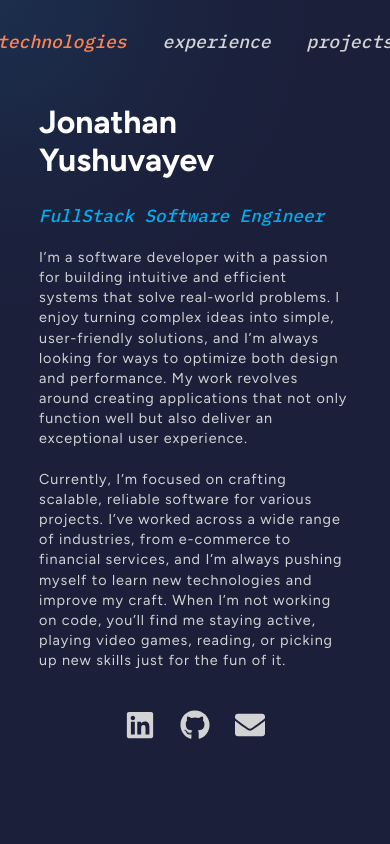
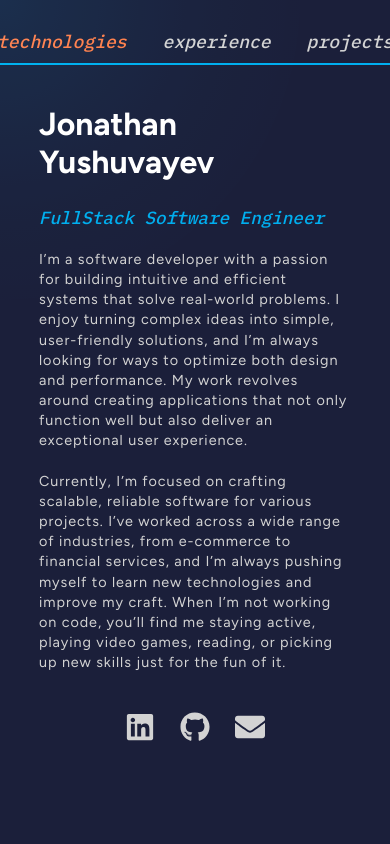
Before and after one commit to jyush98/my-portfolio, a React (Vite) app: page / in a window 390 px wide. Shown: the top 844 px of the page. Built offline with nearby package versions, Linux system fonts and the light colour scheme.

Commit message:
bottom border

```diff
--- a/src/components/NavBar.css
+++ b/src/components/NavBar.css
@@ -55,6 +55,7 @@
       padding: 10px 0; /* Add spacing */
       z-index: 100; /* Ensure it's above other content */
       padding-top: 30px;
+      border-bottom: 2px solid #00aeef;
     }
 
     .navbar-list {
```
